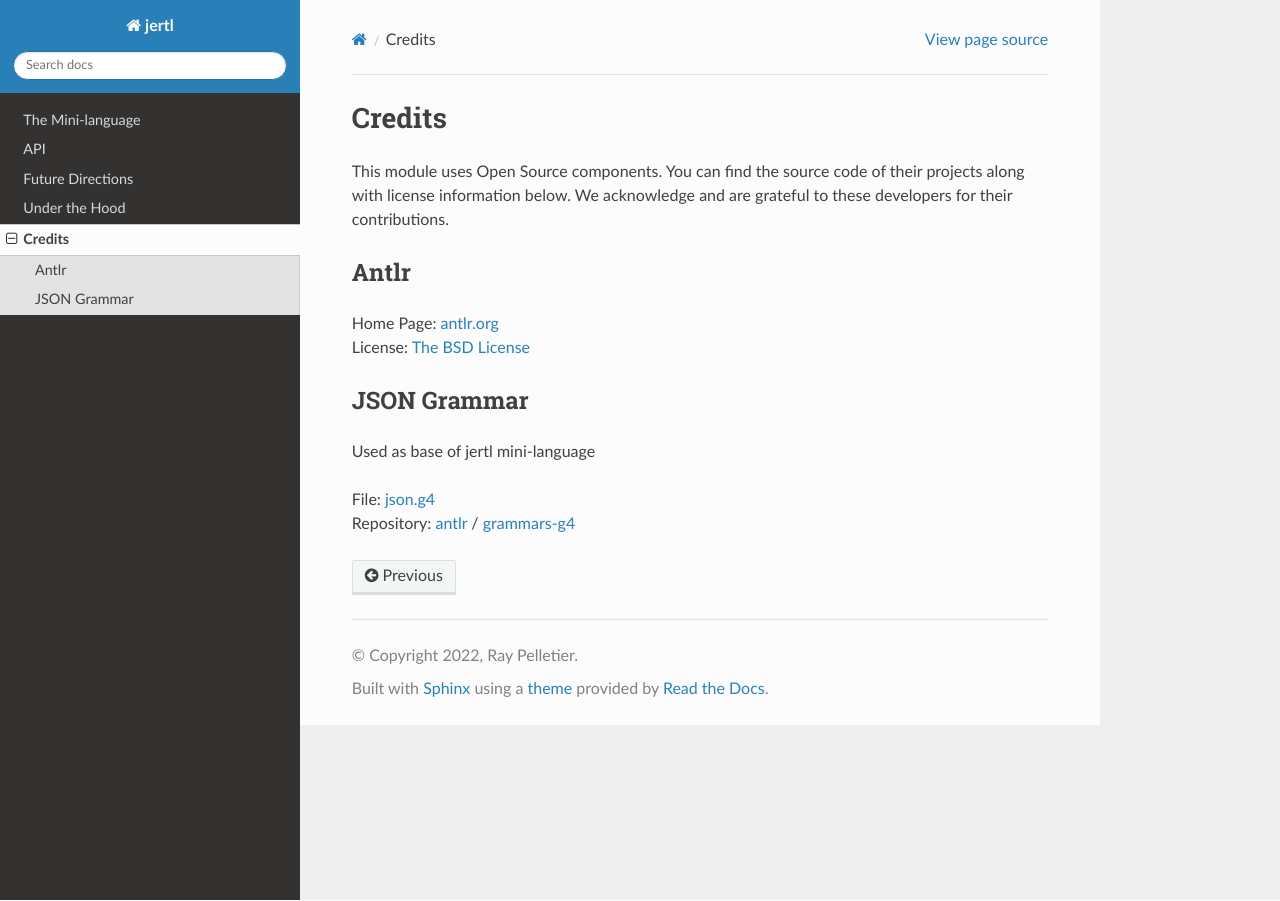
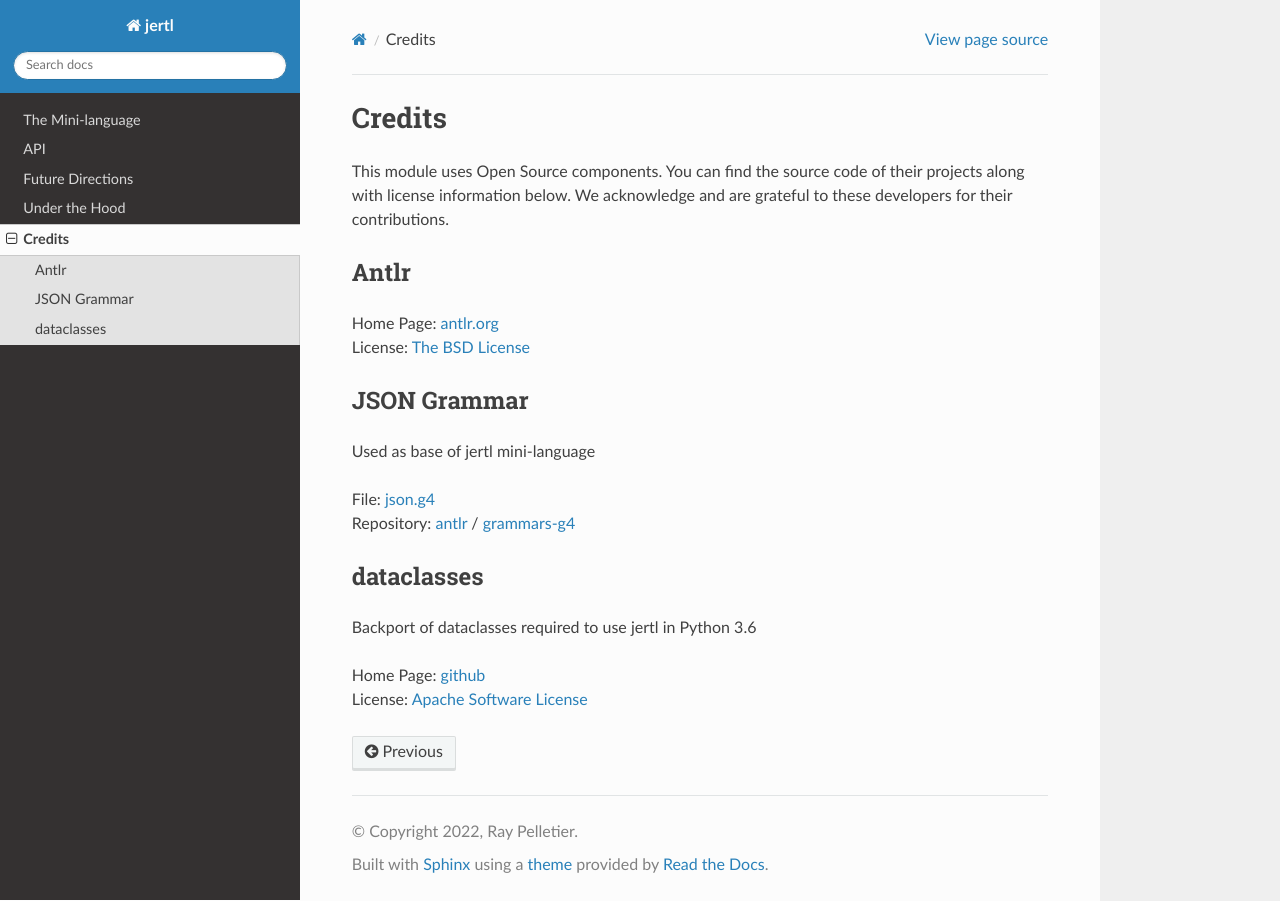
Before and after one commit to RaymondPelletier/j2j, a Sphinx documentation site: the page built from docs/credits.rst, in a window 1280 px wide. Built offline with Sphinx 7.4.7 and the Read the Docs theme 2.0.0, drawn with Linux system fonts in a browser that asks for light colours.

Commit message:
dataclasses needed for 3.6 (#9)
* Include dependency on dataclasses

* Put 3.6 back into test workflow

* Update credits to include dataclasses

```diff
--- a/docs/credits.rst
+++ b/docs/credits.rst
@@ -18,3 +18,11 @@ Used as base of jertl mini-language
 
 | File: `json.g4 <https://github.com/antlr/grammars-v4/blob/master/json/JSON.g4>`_
 | Repository: `antlr <https://github.com/antlr>`_ / `grammars-g4 <https://github.com/antlr/grammars-v4>`_
+
+dataclasses
+-----------
+
+Backport of dataclasses required to use jertl in Python 3.6
+
+| Home Page: `github <https://github.com/ericvsmith/dataclasses>`_
+| License: `Apache Software License <https://opensource.org/licenses/Apache-2.0>`_
```
